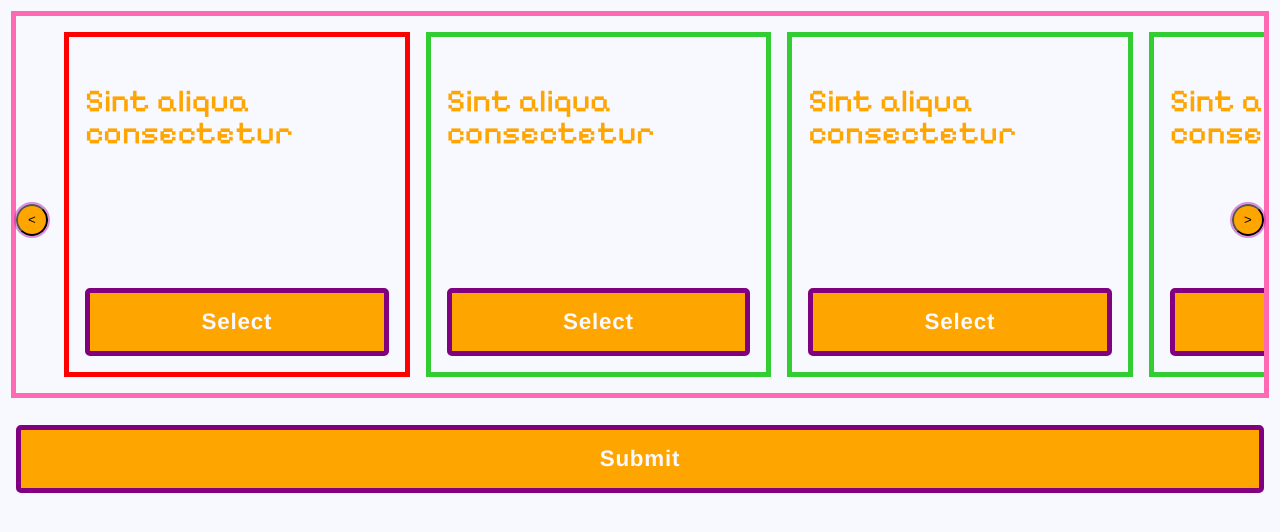
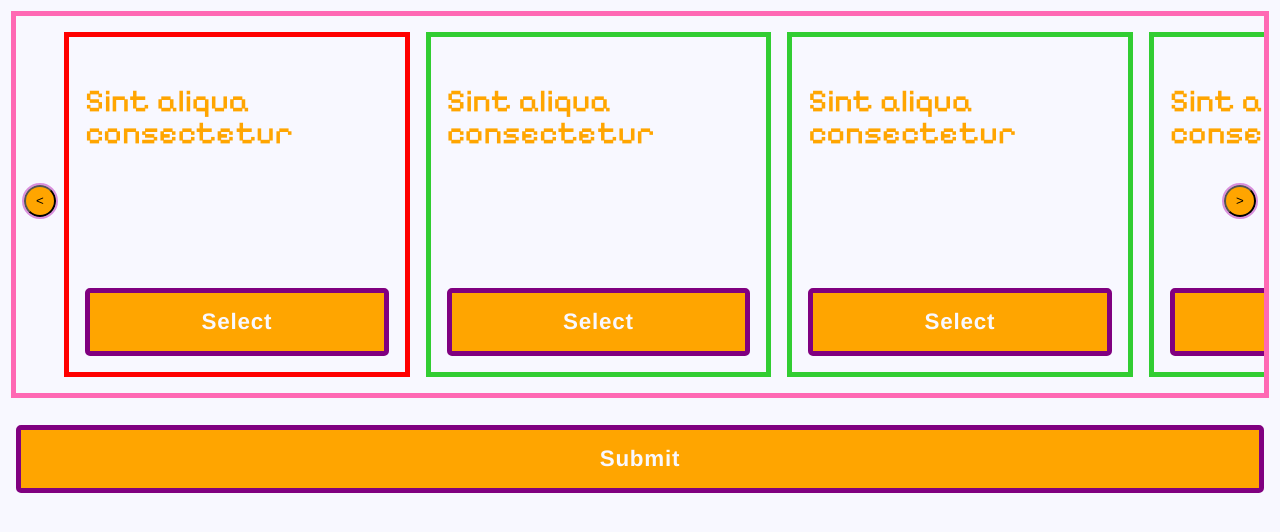
Before and after one commit to d4v3w/d4v3w-demos, a React (Create React App) app: page /carousel in a window 1280 px wide. Shown: the top 532 px of the page. Built offline with nearby package versions, Linux system fonts and the light colour scheme; the HTML template or start-up script is replaced by a standard one; a web font is replaced by a local one.

Commit message:
css updates

```diff
--- a/src/components/Carousel.module.css
+++ b/src/components/Carousel.module.css
@@ -16,7 +16,6 @@
   scroll-padding: 1rem;
   margin-bottom: 2rem;
 }
-
 .scroller::-webkit-scrollbar {
   width: 0;
   height: 0;
@@ -34,7 +33,7 @@
   height: var(--_scroll-button-size);
   width: var(--_scroll-button-size);
   z-index: 1;
-  top: 40%;
+  top: calc(30% + var(--_scroll-button-size));
   transition: outline 0.6s linear;
 }
 .scroll:hover:after {
@@ -52,7 +51,6 @@
   border-color: white transparent white transparent;
   animation: scroll-ring 1.2s linear infinite;
 }
-
 @keyframes scroll-ring {
   0% {
     transform: rotate(0deg);
@@ -61,12 +59,11 @@
     transform: rotate(360deg);
   }
 }
-
 .scroll.left {
-  left: 1rem;
+  left: 1.5rem;
 }
 .scroll.right {
-  right: 1rem;
+  right: 1.5rem;
 }
 
 .container > .item:first-child {
@@ -84,7 +81,6 @@
   border: 5px solid limegreen;
   padding: 1rem;
 }
-
 .item.selected {
   border-color: red;
 }
@@ -95,7 +91,6 @@
   -webkit-box-orient: vertical;
   overflow: hidden;
 }
-
 .lineClamp3 {
   display: -webkit-box;
   -webkit-line-clamp: 3;
@@ -123,7 +118,6 @@
     color: var(--primary-text-color);
   }
 }
-
 .button.submit {
   margin: 0;
 }
```
